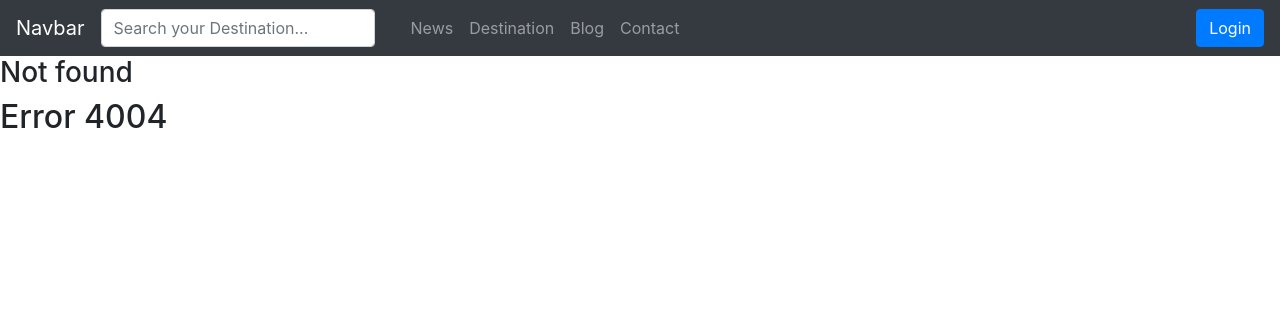
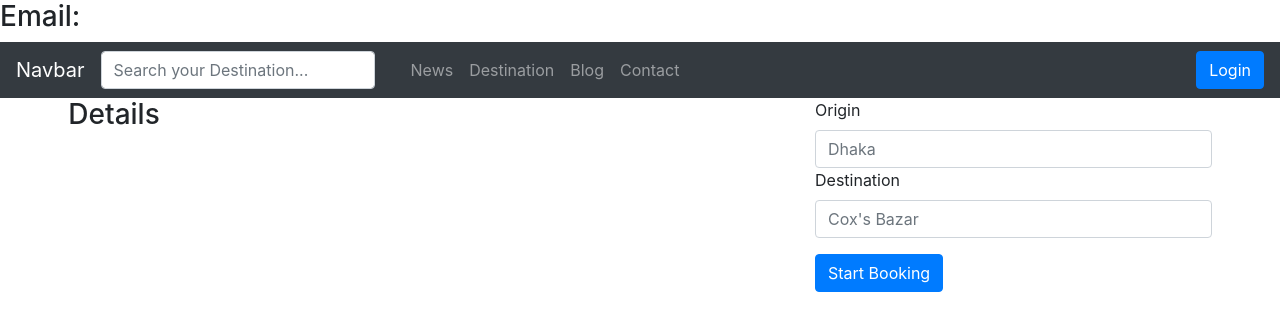
Before and after one commit to nahidkishore/travel-bd, a React (Create React App) app: page /destination in a window 1280 px wide. Before the commit this address had no page. Shown: the top 330 px of the page. Built offline with nearby package versions, Linux system fonts and the light colour scheme.

Commit message:
google sign in added

```diff
--- a/src/App.js
+++ b/src/App.js
@@ -1,4 +1,4 @@
-import React from 'react';
+import React, { createContext, useState } from 'react';
 import './App.css';
 import {
   BrowserRouter as Router,
@@ -12,12 +12,16 @@ import PlaceDetails from './components/PlaceDetails/PlaceDetails';
 import Login from './components/Login/Login';
 import NotFound from './components/NotFound/NotFound';
 import Booking from './components/Place/Booking';
+import BookingCheckout from './components/BookingCheckout/BookingCheckout';
 
+export const UserContext = createContext();
 
-function App() {
+function App(props) {
+  const [loggedInUser,setLoggedInUser]=useState({});
   return (
-    <div>
+    <UserContext.Provider value={[loggedInUser,setLoggedInUser]}>
       <Router>
+  <h3>Email:{loggedInUser.email}</h3>
         <Header></Header>
         <Switch>
           <Route path="/home">
@@ -27,9 +31,15 @@ function App() {
           <Route exact path="/">
           <Home></Home>
           </Route>
+          <Route path="/destination">
+     <PlaceDetails></PlaceDetails>
+          </Route>
           <Route path="/booking/:placeId">
              <PlaceDetails></PlaceDetails>
 
+          </Route>
+          <Route path="/checkout">
+            <BookingCheckout></BookingCheckout>
 
           </Route>
           <Route path="/login">
@@ -44,7 +54,7 @@ function App() {
         </Switch>
       </Router>
 
-    </div>
+    </UserContext.Provider>
   );
 }
 
--- /dev/null
+++ b/src/components/BookingCheckout/BookingCheckout.js
@@ -0,0 +1,11 @@
+import React from 'react';
+
+const BookingCheckout = () => {
+  return (
+    <div>
+      <h3>Booking Checkout</h3>
+    </div>
+  );
+};
+
+export default BookingCheckout;
--- a/src/components/Header/Header.js
+++ b/src/components/Header/Header.js
@@ -6,14 +6,14 @@ const Header = () => {
   return (
     <div>
       <Navbar bg="dark" variant="dark">
-    <Navbar.Brand href="#home">Navbar</Navbar.Brand>
+    <Navbar.Brand href="/home">Navbar</Navbar.Brand>
     <Form inline>
       <FormControl type="text" placeholder="Search your Destination..." className="mr-sm-2" />
 
     </Form>
     <Nav className="mr-auto nav-header">
       <Nav.Link href="#home">News</Nav.Link>
-      <Nav.Link href="#features">Destination</Nav.Link>
+      <Nav.Link href="/destination">Destination</Nav.Link>
       <Nav.Link href="#pricing">Blog</Nav.Link>
       <Nav.Link href="#">Contact</Nav.Link>
     </Nav>
--- a/src/components/Login/Login.js
+++ b/src/components/Login/Login.js
@@ -1,7 +1,8 @@
-import React, { useState } from 'react';
+import React, { useContext, useState } from 'react';
 import * as firebase from "firebase/app";
 import "firebase/auth";
 import firebaseConfig from './firebase.config';
+import { UserContext } from '../../App';
 
 
 firebase.initializeApp(firebaseConfig);
@@ -16,6 +17,7 @@ function Login() {
      photo:'',
 
   });
+  const [loggedInUser,setLoggedInUser]=useContext(UserContext)
   const provider = new firebase.auth.GoogleAuthProvider();
   const  fbProvider = new firebase.auth.FacebookAuthProvider();
   const handleSignIn =()=>{
@@ -129,6 +131,7 @@ function Login() {
         newUserInfo.error='';
         newUserInfo.success=true;
         setUser(newUserInfo);
+        setLoggedInUser(newUserInfo);
         console.log('sign in user info', res.user);
 
       })
--- a/src/components/Place/Booking.js
+++ b/src/components/Place/Booking.js
@@ -1,5 +1,6 @@
 import React from 'react';
-import { Form } from 'react-bootstrap';
+import { Button, Form } from 'react-bootstrap';
+import { Link } from 'react-router-dom';
 
 const Booking = () => {
 
@@ -16,6 +17,7 @@ const Booking = () => {
         <Form.Label>Destination</Form.Label>
         <Form.Control type="destination"  placeholder="Cox's Bazar" />
       </Form.Group>
+      <Link to="/checkout"><Button  variant="primary" type="submit">Start Booking</Button></Link>
 
       </Form>
       </div>
```
